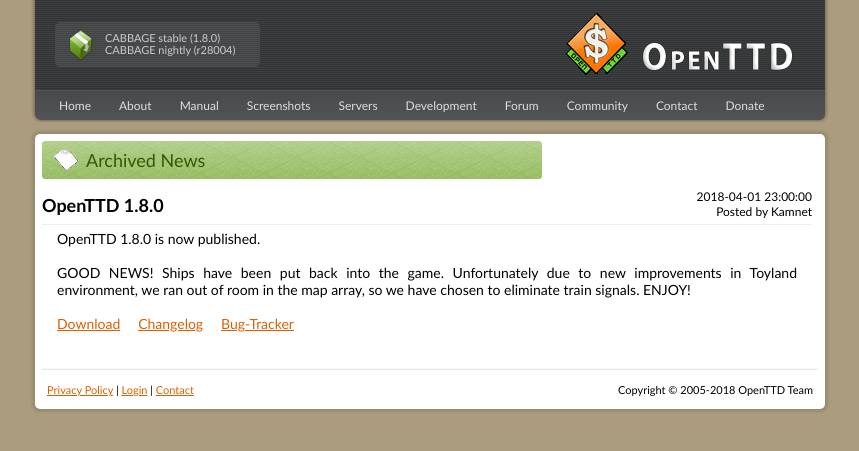
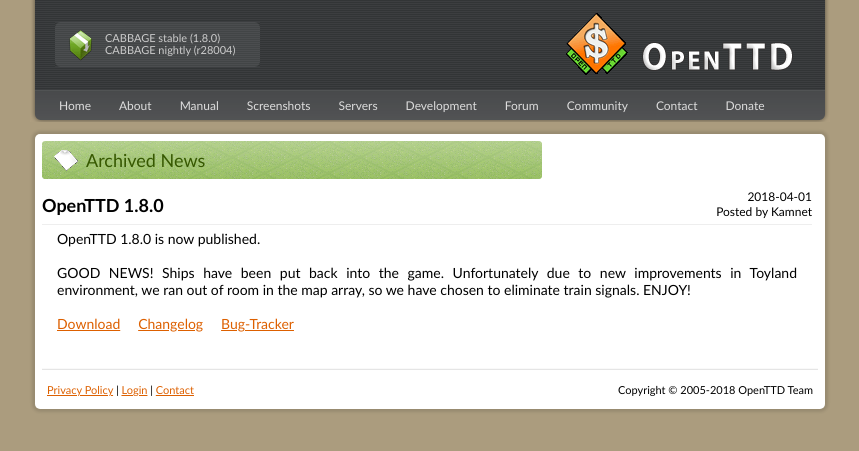
Before and after one commit to OpenTTD/website, a Jekyll site: the page built from _posts/2018-04-01-openttd-1.8.0.html, in a window 1280 px wide. Shown: the top 451 px of the page, without its empty margins (210-1069 px from the left). Built offline with Jekyll 4.4.1, drawn with Linux system fonts in a browser that asks for light colours.

Commit message:
Change: drop timestamp from news posts, just use the date, simpler

```diff
--- a/_includes/news_item_macro.html
+++ b/_includes/news_item_macro.html
@@ -10,7 +10,7 @@
         </h3>
     </div>
     <div class="date">
-        <h5>{{ news_item.date | date: "%Y-%m-%d %H:%M:00" }}</h5>
+        <h5>{{ news_item.date | date: "%Y-%m-%d" }}</h5>
     </div>
     <div class="user">
         <h5>
--- a/_posts/2017-12-11-openttd 1.7.2-rc1.html
+++ b/_posts/2017-12-11-openttd 1.7.2-rc1.html
@@ -1,7 +1,6 @@
 ---
 title: OpenTTD 1.7.2-RC1
 author: the_crowd
-date: 2017-12-11T22:00
 ---
 
 Hello people, the crowdfunded announcement for this new release didn't go so well:<br>
--- a/_posts/2018-04-01-openttd-1.8.0.html
+++ b/_posts/2018-04-01-openttd-1.8.0.html
@@ -1,7 +1,6 @@
 ---
 title: OpenTTD 1.8.0
 author: kamnet
-date: 2018-04-01T23:00
 ---
 
 OpenTTD 1.8.0 is now published.
```
